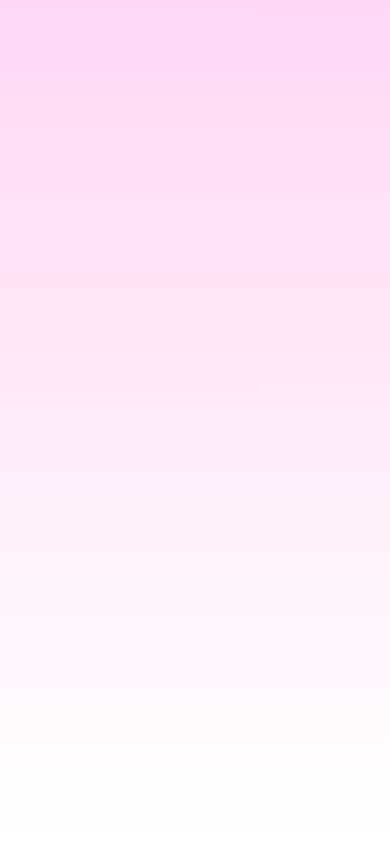
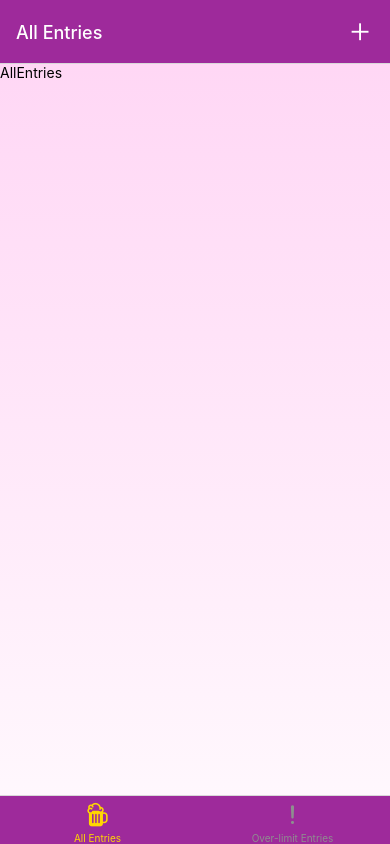
Before and after one commit to Bingbingzz/CS5520_HW2, a React Native app in the folder calorie_track_app/: screen /AllEntries in a window 390 px wide. Built offline with nearby package versions, Linux system fonts and the light colour scheme.

Commit message:
UI design

```diff
--- a/calorie_track_app/App.js
+++ b/calorie_track_app/App.js
@@ -1,30 +1,114 @@
-import { StatusBar } from 'expo-status-bar';
-import { StyleSheet, Text, View, SafeAreaView } from 'react-native';
-import {LinearGradient} from 'expo-linear-gradient';
-import { SafeAreaProvider } from 'react-native-safe-area-context';
-import colors from './constant/colors';
+import { StatusBar } from "expo-status-bar";
+import { StyleSheet, Text, View, SafeAreaView } from "react-native";
+
+import { SafeAreaProvider } from "react-native-safe-area-context";
+import colors from "./constant/colors";
+import React from "react";
+import AddButton from "./components/AddButton";
+import { createNativeStackNavigator } from "@react-navigation/native-stack";
+import { NavigationContainer } from "@react-navigation/native";
+import { createBottomTabNavigator } from "@react-navigation/bottom-tabs";
+import { Ionicons } from "@expo/vector-icons";
+import AddEntry from "./screens/AddEntry";
+import AllEntries from "./screens/AllEntries";
+import EditEntry from "./screens/EditEntry";
+import OverLimitEntries from "./screens/OverLimitEntries";
+import { Component } from "react/cjs/react.production.min";
+
+const Stack = createNativeStackNavigator();
+const ButtomTabs = createBottomTabNavigator();
+
+function EntryBottomTabs() {
+  return (
+    <ButtomTabs.Navigator
+      screenOptions={({ navigation }) => ({
+        headerStyle: { backgroundColor: colors.purple },
+        headerTintColor: colors.white,
+        tabBarStyle: { backgroundColor: colors.purple },
+        tabBarActiveTintColor: colors.lightYellow,
+        headerRight: () => (
+          <AddButton
+            icon="add"
+            size={30}
+            color={colors.white}
+            onPress={() => {
+              navigation.navigate("AddEntry");
+            }}
+          />
+        ),
+      })}
+    >
+      <ButtomTabs.Screen
+        name="AllEntries"
+        component={AllEntries}
+        options={{
+          title: "All Entries",
+          tabBarIcon: ({ color, size }) => (
+            <Ionicons size={size} name="beer" color={color} />
+          ),
+        }}
+      />
+      <ButtomTabs.Screen
+        name="Over-limit Entries"
+        component={OverLimitEntries}
+        options={{
+          title: "Over-limit Entries",
+          tabBarIcon: ({ color, size }) => (
+            <Ionicons size={size} name="alert" color={color} />
+          ),
+        }}
+      />
+    </ButtomTabs.Navigator>
+  );
+}
 
 export default function App() {
   return (
-    <LinearGradient colors={[colors.lightPurple, 'transparent']}
-    style={styles.container}>
-        <SafeAreaView style={styles.view}>
-        </SafeAreaView>
-        <StatusBar style="auto" />
-    </LinearGradient>
+    // <LinearGradient
+    //   colors={[colors.lightPurple, "transparent"]}
+    //   style={styles.container}
+    // >
+    <>
+      <StatusBar style="auto" />
+      {/* <SafeAreaView style={styles.view}> */}
+      <NavigationContainer>
+        <Stack.Navigator
+          screenOptions={{
+            headerStyle: { backgroundColor: colors.purple },
+            headerTintColor: colors.white,
+          }}
+        >
+          <Stack.Screen
+            name="EntryBottomTabs"
+            component={EntryBottomTabs}
+            options={{ headerShown: false }}
+          />
+
+          <Stack.Screen name="AddEntry" component={AddEntry} />
+          <Stack.Screen name="EditEntry" component={EditEntry} />
+        </Stack.Navigator>
+        {/* </SafeAreaView> */}
+      </NavigationContainer>
+      </>
   );
 }
 
 const styles = StyleSheet.create({
   container: {
-  display: 'flex',
-  flex:1,
-  flexDirection: 'row',
-  alignItems: 'center',
-  justifyContent: 'center',
+    backgroundColor: colors.lightPurple,
   },
+});
 
-  view: {
-    width: '80%',
-  }
-});
+// const styles = StyleSheet.create({
+//   container: {
+//     display: "flex",
+//     flex: 1,
+//     flexDirection: "row",
+//     alignItems: "center",
+//     justifyContent: "center",
+//   },
+
+//   view: {
+//     width: "80%",
+//   },
+// });
--- /dev/null
+++ b/calorie_track_app/components/AddButton.js
@@ -0,0 +1,29 @@
+import { View, Text, Pressable, StyleSheet } from "react-native";
+import React from "react";
+import { Ionicons } from "@expo/vector-icons";
+
+export default function AddButton({ onPress, icon, size, color }) {
+  return (
+    <Pressable
+      onPress={onPress}
+      style={({ pressed }) => pressed && styles.buttonPressed}
+    >
+      <View style={styles.container}>
+        <Ionicons name={icon} color={color} size={size} />
+      </View>
+    </Pressable>
+  );
+}
+
+const styles = StyleSheet.create({
+  container: {
+    borderRadius: 24,
+    padding: 6,
+    marginHorizontal: 8,
+    marginVertical: 2,
+    fontWeight: "bold",
+  },
+  buttonPressed: {
+    opacity: 0.75,
+  },
+});
--- /dev/null
+++ b/calorie_track_app/components/BackGroundGradient.js
@@ -0,0 +1,27 @@
+import { View, Text, StyleSheet } from 'react-native'
+import React from 'react'
+import { LinearGradient } from "expo-linear-gradient"
+import colors from '../constant/colors'
+const BackGroundGradient = () => {
+  return (
+    <LinearGradient colors={[colors.lightPurple,'transparent']} style={styles.background}
+/>
+
+
+
+  )
+}
+
+const styles = StyleSheet.create({
+    background: {
+      position: "absolute",
+      left: 0,
+      right: 0,
+      top: 0,
+      height: 900,
+      backgroundColor: colors.white,
+    },
+  });
+
+
+export default BackGroundGradient
--- a/calorie_track_app/constant/colors.js
+++ b/calorie_track_app/constant/colors.js
@@ -1,5 +1,5 @@
 const colors = {
-    "Purple": "rgb(158, 42, 155)",
+    "purple": "rgb(158, 42, 155)",
     "white": "rgb(255, 255, 255)",
     "lightPurple": "rgb(255, 215, 245)",
     "darkYellow": "#daa520",
--- a/calorie_track_app/package.json
+++ b/calorie_track_app/package.json
@@ -9,6 +9,10 @@
     "web": "expo start --web"
   },
   "dependencies": {
+    "@expo/vector-icons": "^13.0.0",
+    "@react-navigation/bottom-tabs": "^6.5.6",
+    "@react-navigation/native": "^6.1.5",
+    "@react-navigation/native-stack": "^6.9.11",
     "expo": "~47.0.12",
     "expo-linear-gradient": "~12.0.1",
     "expo-status-bar": "~1.4.2",
--- a/calorie_track_app/screens/AddEntry.js
+++ b/calorie_track_app/screens/AddEntry.js
@@ -0,0 +1,35 @@
+import { View, Text, StyleSheet } from "react-native";
+import React from "react";
+import { LinearGradient } from "expo-linear-gradient";
+import colors from "../constant/colors";
+import BackGroundGradient from "../components/BackGroundGradient";
+
+const AddEntry = () => {
+  return (
+    <View>
+      {/* <LinearGradient
+        colors={[colors.lightPurple, "transparent"]}
+        style={styles.container}
+      > */}
+      <BackGroundGradient />
+      <Text>AddEntry</Text>
+      {/* </LinearGradient> */}
+    </View>
+  );
+};
+
+const styles = StyleSheet.create({
+  container: {
+    display: "flex",
+    flex: 1,
+    flexDirection: "row",
+    alignItems: "center",
+    justifyContent: "center",
+  },
+
+  view: {
+    width: "80%",
+  },
+});
+
+export default AddEntry;
--- a/calorie_track_app/screens/AllEntries.js
+++ b/calorie_track_app/screens/AllEntries.js
@@ -0,0 +1,17 @@
+import { View, Text, StyleSheet } from "react-native";
+import React from "react";
+import colors from "../constant/colors";
+import { LinearGradient } from "expo-linear-gradient";
+import BackGroundGradient from "../components/BackGroundGradient";
+
+const AllEntries = () => {
+  return (
+    <View>
+      <BackGroundGradient />
+      <Text>AllEntries</Text>
+    </View>
+  );
+};
+
+
+export default AllEntries;
--- a/calorie_track_app/screens/EditEntry.js
+++ b/calorie_track_app/screens/EditEntry.js
@@ -0,0 +1,14 @@
+import { View, Text } from 'react-native'
+import React from 'react'
+import BackGroundGradient from '../components/BackGroundGradient'
+
+const EditEntry = () => {
+  return (
+    <View>
+      <BackGroundGradient />
+      <Text>EditEntry</Text>
+    </View>
+  )
+}
+
+export default EditEntry
--- a/calorie_track_app/screens/OverLimitEntries.js
+++ b/calorie_track_app/screens/OverLimitEntries.js
@@ -0,0 +1,14 @@
+import { View, Text } from "react-native";
+import React from "react";
+import BackGroundGradient from "../components/BackGroundGradient";
+
+const OverLimitEntries = () => {
+  return (
+    <View>
+      <BackGroundGradient />
+      <Text>OverLimitEntries</Text>
+    </View>
+  );
+};
+
+export default OverLimitEntries;
```
Also changed, not shown: 1 other file (tests, documents, lock files or other folders).
